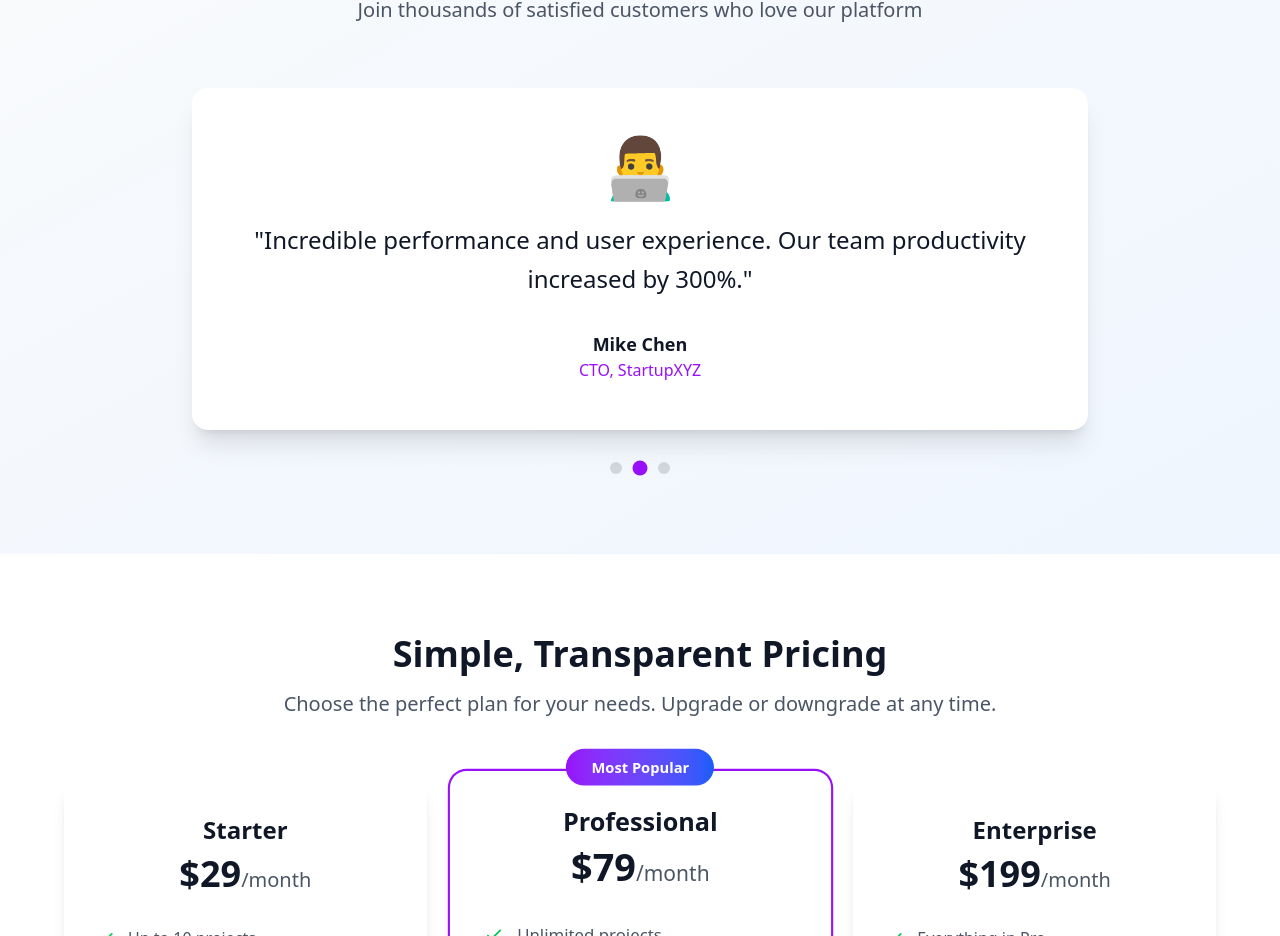
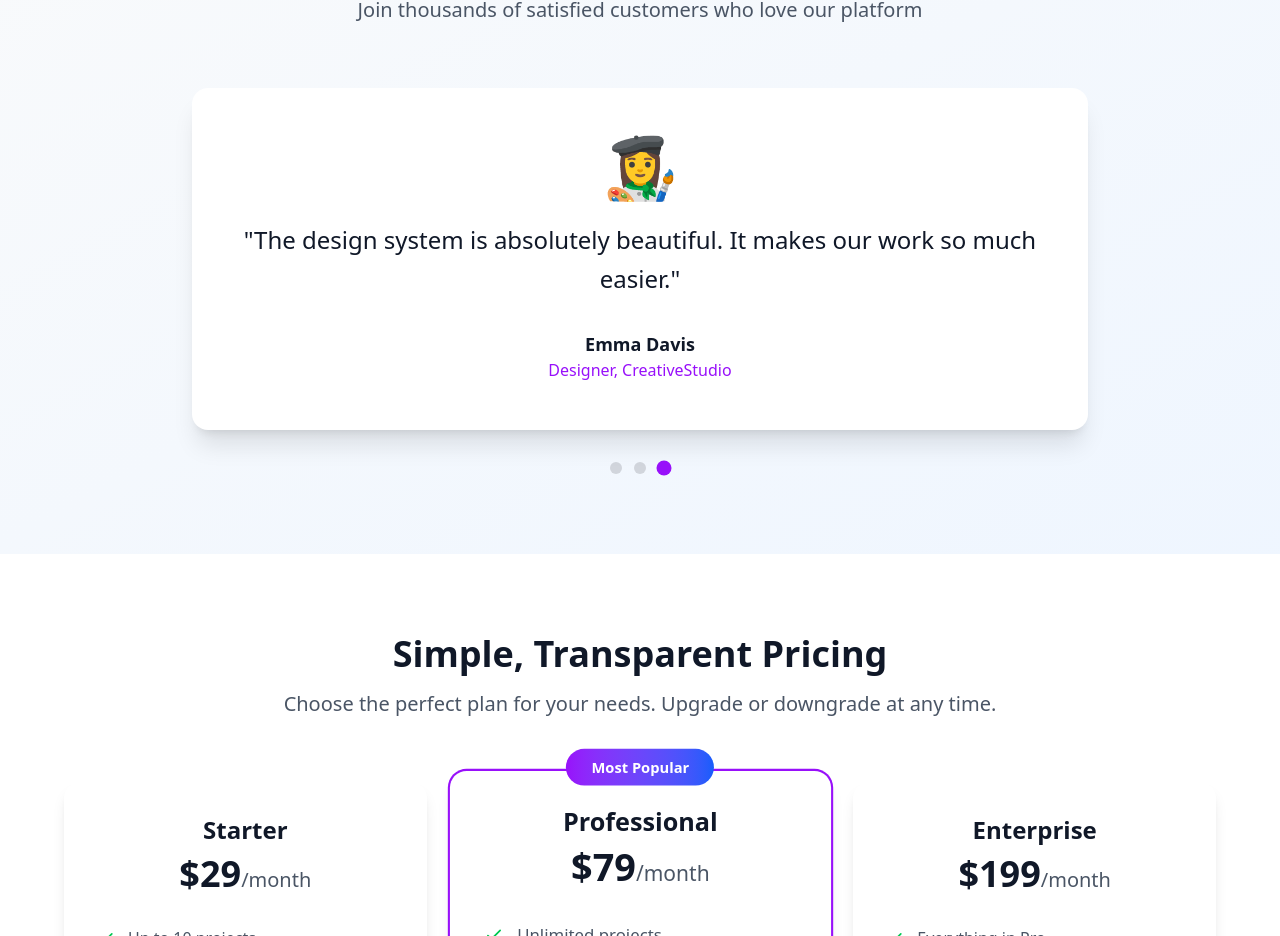
Before and after one commit to Da10ni/git-flow-practice, a React (Vite) app: page / in a window 1280 px wide. Shown: the part 1510-2446 px from the top of the page. Built offline with nearby package versions, Linux system fonts and the light colour scheme.

Commit message:
Update App.tsx

```diff
--- a/src/App.tsx
+++ b/src/App.tsx
@@ -20,7 +20,7 @@ function App() {
   useEffect(() => {
     const interval = setInterval(() => {
       setCurrentTestimonial((prev) => (prev + 1) % testimonials.length);
-    }, 4000);
+    }, 3000);
     return () => clearInterval(interval);
   }, []);
 
```
